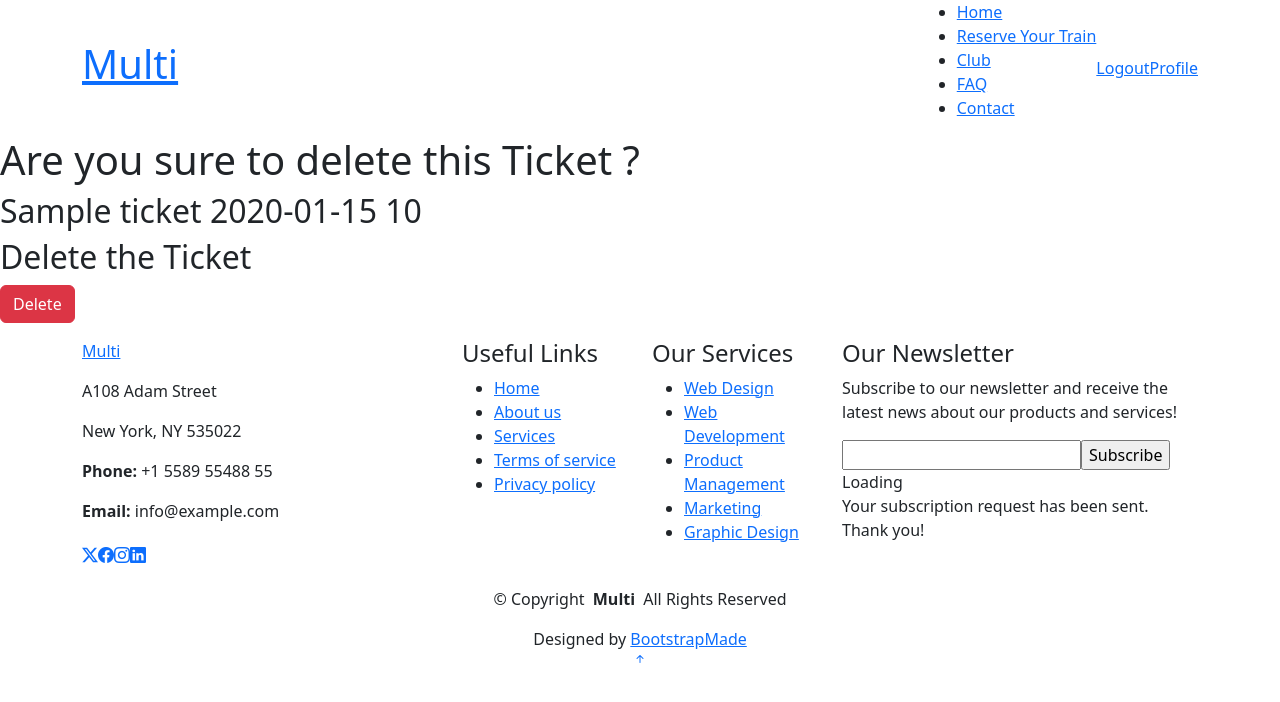
After one commit to Sooshiance/Reservation_System, a Django app: page /delete/1/ in a window 1280 px wide. The commit adds this page. Shown: the top 702 px of the page. Run offline with Django 5.2, Linux system fonts and the light colour scheme; a user stored in the database is signed in; tables that the repository leaves empty hold one stand-in row (values such as "Sample post"); some libraries are stand-ins or nearby versions.

Commit message:
feat: Delete Ticket flow added

```diff
--- a/booking/urls.py
+++ b/booking/urls.py
@@ -8,5 +8,7 @@ app_name = "booking"
 urlpatterns = [
     path("", views.home, name="home"),
 
-    path("reserve/", views.userTicketView, name='reserve'),
+    path("reserve/", views.userReserveTicketView, name='reserve'),
+
+    path('delete/<int:pk>/', views.userDeleteTicketView, name='delete'),
 ]
--- a/booking/views.py
+++ b/booking/views.py
@@ -1,4 +1,4 @@
-from django.shortcuts import render, redirect
+from django.shortcuts import render, redirect, get_object_or_404
 from django.core.exceptions import ValidationError
 
 from booking.models import ReserveTicket, Departure
@@ -9,7 +9,7 @@ def home(request):
     return render(request, "booking/index.html")
 
 
-def userTicketView(request):
+def userReserveTicketView(request):
     if request.user.is_authenticated:
         if request.method == "POST":
             form = ReserveTicketForm(request.POST)
@@ -35,3 +35,19 @@ def userTicketView(request):
             return render(request, "booking/reserve.html", {'form': form})
     else:
         return redirect("user:login")
+
+
+def userDeleteTicketView(request, pk):
+    if request.user.is_authenticated:
+        user = request.user
+        if request.method == "POST":
+            ticket = ReserveTicket.objects.get(pk=pk,user=user)
+            try:
+                ticket.delete()
+                return redirect("user:profile")
+            except:
+                raise ValueError("Object does not exist!")
+        ticket = get_object_or_404(ReserveTicket, pk=pk)
+        return render(request, "booking/delete_ticket.html", {'ticket':ticket})
+    else:
+        return redirect("user:login")
--- /dev/null
+++ b/templates/booking/delete_ticket.html
@@ -0,0 +1,23 @@
+{% extends 'root.html' %}
+
+{% block title %}
+    Delete Ticket
+{% endblock title %}
+
+{% block doc %}
+    <h1>
+        Are you sure to delete this Ticket ?
+    </h1>
+    <h2>
+        {{ticket.date}}
+    </h2>
+    <form action="{% url 'booking:delete' ticket.pk %}" method="post">
+        <h2>
+            Delete the Ticket
+        </h2>
+        {% csrf_token %}
+        <button type="submit" class="btn btn-danger">
+            Delete
+        </button>
+    </form>
+{% endblock doc %}
--- a/templates/root.html
+++ b/templates/root.html
@@ -59,6 +59,7 @@
 
       {% if request.user.is_authenticated %}
         <a class="btn-getstarted" href="{% url 'user:logout' %}">Logout</a>
+        <a class="btn-getstarted" href="{% url 'user:profile' %}">Profile</a>
       {% else %}
         <a class="btn-getstarted" href="{% url 'user:login' %}">Login/Register</a>
       {% endif %}
--- a/user/views.py
+++ b/user/views.py
@@ -4,6 +4,7 @@ from django.contrib import auth, messages
 
 from user.models import Profile
 from user.forms import RegisterUser, LoginUser
+from booking.models import ReserveTicket
 
 
 def logoutUser(request):
@@ -67,8 +68,9 @@ def registerUser(request):
 def userProfile(request):
     if request.user.is_authenticated:
         user = request.user
+        t = ReserveTicket.objects.filter(user=user)
         p = Profile.objects.get(user=user)
-        return render(request, "user/profile.html", {'profile':p})
+        return render(request, "user/profile.html", {'profile':p,'ticket':t})
     else:
         messages.info(request, "")
         return redirect("user:login")
```
Also changed, not shown: templates/user/profile.html (+12 -1 lines).
